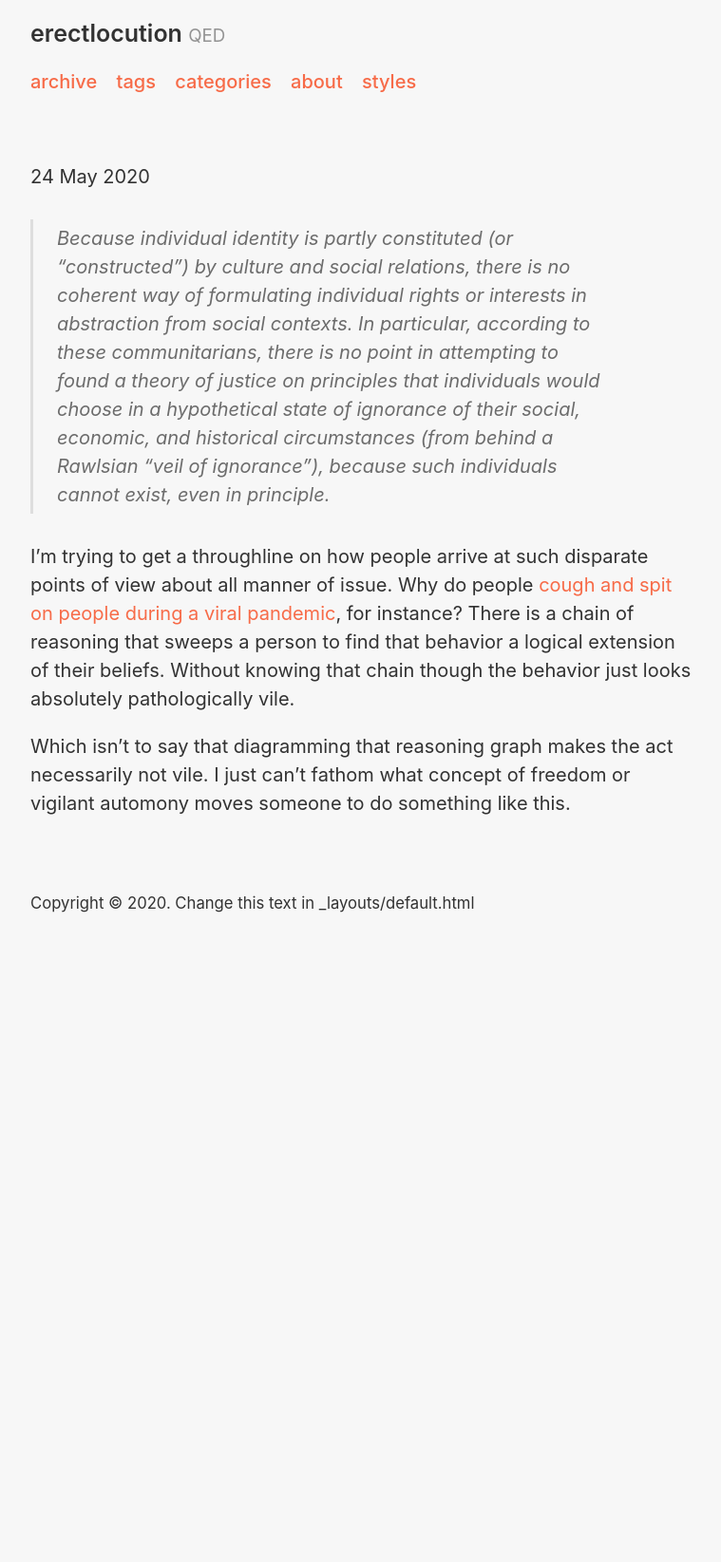
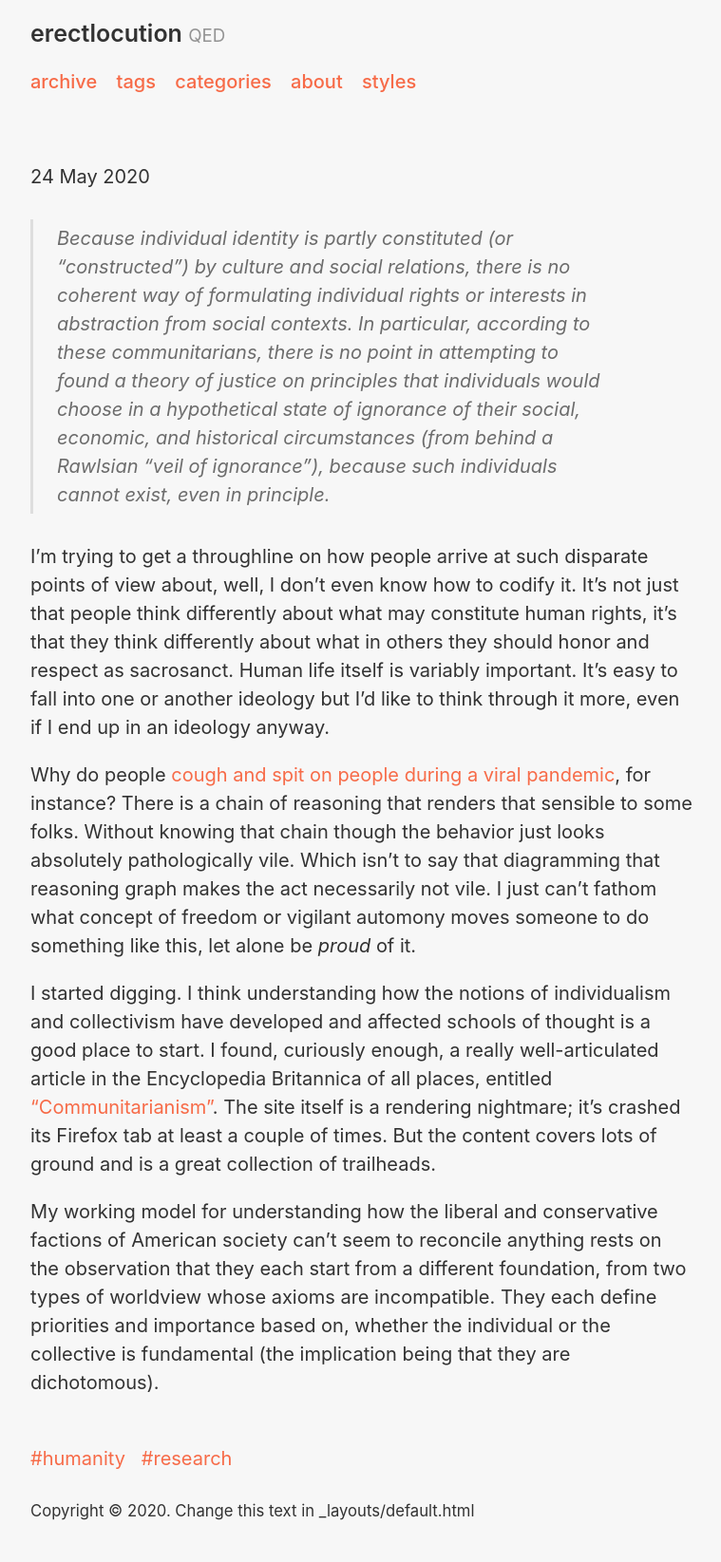
Before and after one commit to muraii/erectlocution_netlify, a Jekyll site: the page built from _posts/2020-05-24-title-goes-here.md, in a window 1280 px wide. Shown: the whole page at 95% size, without its empty margins (258-1017 px from the left). Built offline with Jekyll 4.4.1, drawn with Linux system fonts in a browser that asks for light colours; before the commit the page ends 1005 px from its top, so only the background shows below that.

Commit message:
Added more meat to this post. Still not done.

```diff
--- a/_posts/2020-05-24-title-goes-here.md
+++ b/_posts/2020-05-24-title-goes-here.md
@@ -3,11 +3,15 @@ layout: post
 title: ""
 date: 2020-05-24
 categories: []
-tags: []
+tags: [humanity, research]
 ---
 
 > Because individual identity is partly constituted (or “constructed”) by culture and social relations, there is no coherent way of formulating individual rights or interests in abstraction from social contexts. In particular, according to these communitarians, there is no point in attempting to found a theory of justice on principles that individuals would choose in a hypothetical state of ignorance of their social, economic, and historical circumstances (from behind a Rawlsian “veil of ignorance”), because such individuals cannot exist, even in principle.
 
-I'm trying to get a throughline on how people arrive at such disparate points of view about all manner of issue. Why do people [cough and spit on people during a viral pandemic](https://twitter.com/perlmutations/status/1263855443832475648?s=20), for instance? There is a chain of reasoning that sweeps a person to find that behavior a logical extension of their beliefs. Without knowing that chain though the behavior just looks absolutely pathologically vile.
+I'm trying to get a throughline on how people arrive at such disparate points of view about, well, I don't even know how to codify it. It's not just that people think differently about what may constitute human rights, it's that they think differently about what in others they should honor and respect as sacrosanct. Human life itself is variably important. It's easy to fall into one or another ideology but I'd like to think through it more, even if I end up in an ideology anyway.
 
-Which isn't to say that diagramming that reasoning graph makes the act necessarily not vile. I just can't fathom what concept of freedom or vigilant automony moves someone to do something like this.
+Why do people [cough and spit on people during a viral pandemic](https://twitter.com/perlmutations/status/1263855443832475648?s=20), for instance? There is a chain of reasoning that renders that sensible to some folks. Without knowing that chain though the behavior just looks absolutely pathologically vile. Which isn't to say that diagramming that reasoning graph makes the act necessarily not vile. I just can't fathom what concept of freedom or vigilant automony moves someone to do something like this, let alone be _proud_ of it.
+
+I started digging. I think understanding how the notions of individualism and collectivism have developed and affected schools of thought is a good place to start. I found, curiously enough, a really well-articulated article in the Encyclopedia Britannica of all places, entitled ["Communitarianism"](https://www.britannica.com/topic/communitarianism#ref1103845). The site itself is a rendering nightmare; it's crashed its Firefox tab at least a couple of times. But the content covers lots of ground and is a great collection of trailheads.
+
+My working model for understanding how the liberal and conservative factions of American society can't seem to reconcile anything rests on the observation that they each start from a different foundation, from two types of worldview whose axioms are incompatible. They each define priorities and importance based on, whether the individual or the collective is fundamental (the implication being that they are dichotomous).
```
